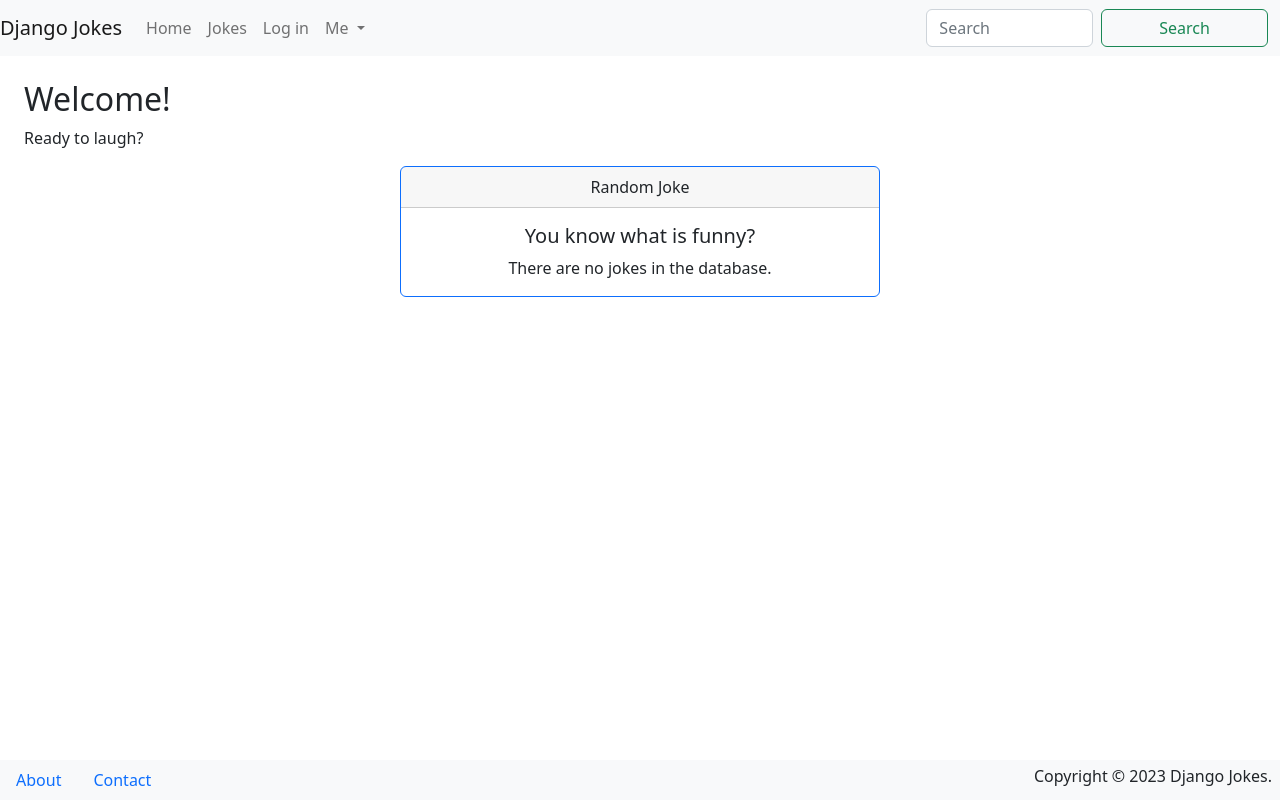
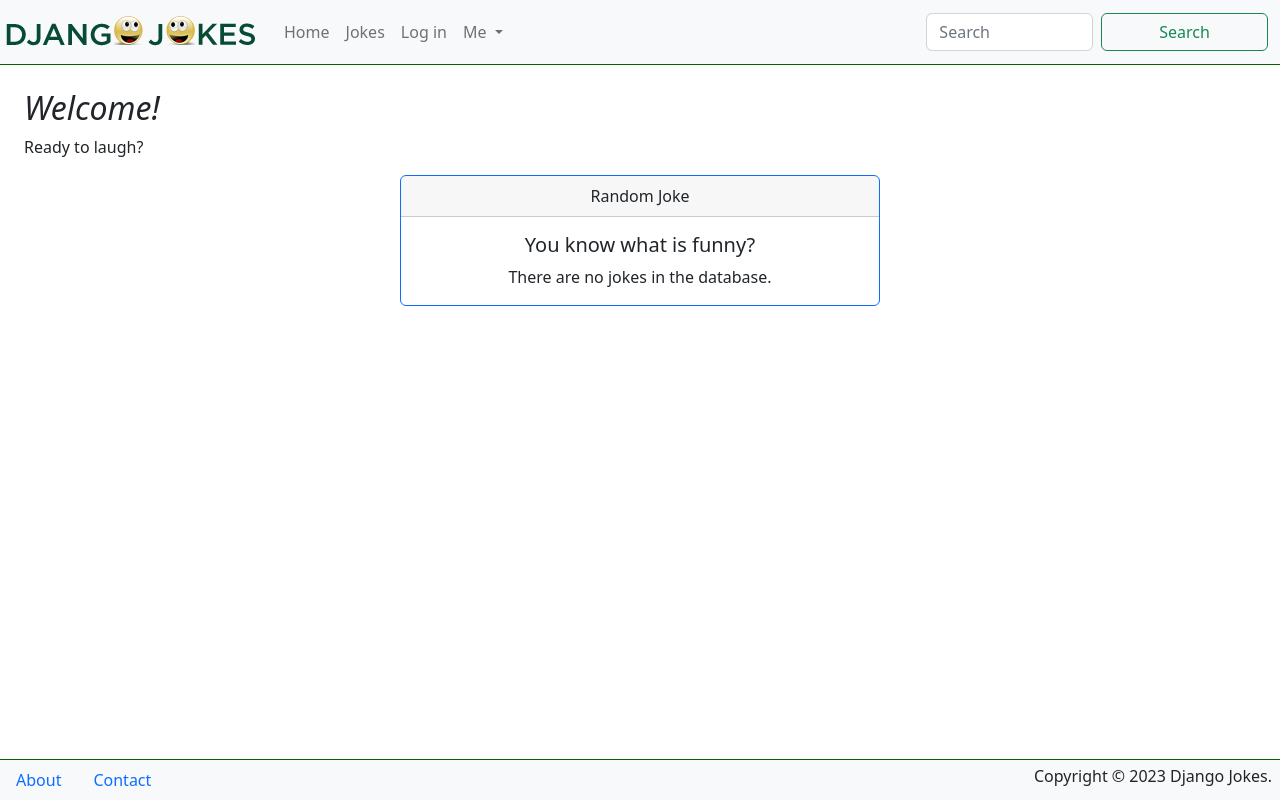
Before and after one commit to wang452/djangojokes.com, a Django app: page / in a window 1280 px wide. Run offline with Django 4.2, Linux system fonts and the light colour scheme; data that the repository does not hold is empty.

Commit message:
Add STATICFILES_DIRS list for static folder in settings.py Create new folder static ih the djangojokes.com project Create new folders images and css in new static folder Add image files to static\images Add main.css file to static\css Update _base.html template to load static files

```diff
--- a/djangojokes/settings.py
+++ b/djangojokes/settings.py
@@ -126,6 +126,11 @@ USE_TZ = True
 
 STATIC_URL = "static/"
 
+# Add STACTICFILES_DIR list of project static folder
+STATICFILES_DIRS = [
+    BASE_DIR / 'static',
+]
+
 # Default primary key field type
 # https://docs.djangoproject.com/en/4.1/ref/settings/#default-auto-field
 
--- /dev/null
+++ b/static/css/main.css
@@ -0,0 +1,15 @@
+body {
+  padding-bottom: 50px;
+}
+
+footer {
+  border-top: 1px solid darkgreen;
+}
+
+header {
+  border-bottom: 1px solid darkgreen;
+}
+
+h2 {
+  font-style: italic;
+}
--- a/templates/_base.html
+++ b/templates/_base.html
@@ -1,3 +1,5 @@
+{% load static %}
+
 <!DOCTYPE html>
 <html lang="en">
 <head>
@@ -9,14 +11,19 @@
 <link href="https://cdn.jsdelivr.net/npm/bootstrap@5.2.2/dist/css/bootstrap.min.css" rel="stylesheet"
   integrity="sha384-Zenh87qX5JnK2Jl0vWa8Ck2rdkQ2Bzep5IDxbcnCeuOxjzrPF/et3URy9Bv1WTRi"
   crossorigin="anonymous">
+  <link rel="stylesheet" href="{% static 'css/main.css' %}">
 <!-- ADD FONT AWESOME FROM https://fontawesome.com/ -->
 <link href="https://site-assets.fontawesome.com/releases/v6.2.0/css/all.css" rel="stylesheet">
+<link rel="shortcut icon" type="image/png"
+  href="{% static 'images/favicon.png' %}">
 <title>{% block title %}{% endblock %} | Django Jokes</title>
 </head>
 <body>
 <header>
   <nav class="navbar navbar-expand-lg navbar-light bg-light">
-    <a class="navbar-brand" href="{% url 'pages:homepage' %}">Django Jokes</a>
+    <a class="navbar-brand" href="{% url 'pages:homepage' %}">
+      <img src="{% static 'images/logo.png' %}" alt="Logo" class="img-fluid"/>
+    </a>
     <button class="navbar-toggler" type="button" data-toggle="collapse"
       data-target="#navbarSupportedContent" aria-expanded="false"
       aria-controls="navbarSupportedContent" aria-label="Toggle navigation">
```
Also changed, not shown: static/images/main.css (added, +15 -0 lines), static/images/favicon.png (added), static/images/logo.png (added).
